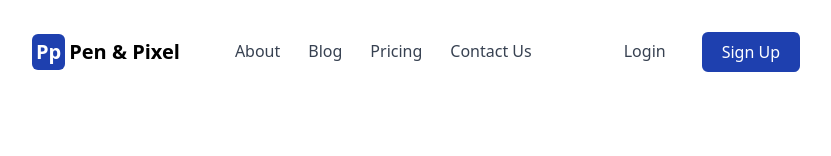
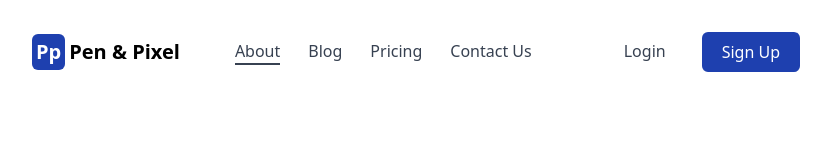
Before and after one commit to Torycd/companyfolio, a React (Create React App) app: page / in a window 1280 px wide. Shown: the top 156 px of the page, without its empty margins (224-1055 px from the left). Built offline with nearby package versions, Linux system fonts and the light colour scheme.

Commit message:
Navigation working

```diff
--- a/src/App.js
+++ b/src/App.js
@@ -1,6 +1,6 @@
 import { createBrowserRouter, RouterProvider } from "react-router-dom";
 import MainLandingPage from "./MainLandingPage";
-import HomePage from "./pages/HomePage";
+import AboutPage from "./pages/AboutPage";
 
 
 function App() {
@@ -11,7 +11,7 @@ function App() {
       children: [
         {
           path: "/",
-          element: <HomePage/>
+          element: <AboutPage/>
         }
       ]
     }
--- a/src/components/Card/Detail.jsx
+++ b/src/components/Card/Detail.jsx
@@ -7,7 +7,7 @@ const Detail = ({title, heading, Content, btn}) => {
       <h2 className="text-blue-800 uppercase font-medium">
         {title}
       </h2>
-      <div className="text-gray-800 font-bold text-3xl  md:text-6xl space-y-2">
+      <div className="text-gray-800 font-bold text-xl xl:text-6xl  md:text-xl space-y-2">
         <h2 className="text-wrap">{heading}</h2>
 
       </div>
--- a/src/components/HomePageRow/Hero.jsx
+++ b/src/components/HomePageRow/Hero.jsx
@@ -14,7 +14,7 @@ const Hero = () => {
     <div className="grid md:grid-cols-2 h-screen grid-cols-1 md:gap-20 ">
         <Detail  btn={btn} heading={heading} title={title} Content={Content}  />
         <img
-          className="rounded-lg mt-20 md:mt-0 flex self-center order-first md:order-last"
+          className="rounded-lg mt-20 sm:mt-0 flex self-center order-first md:order-last"
           src={image}
           alt="Hero"
         />
--- a/src/components/HomePageRow/Vision.jsx
+++ b/src/components/HomePageRow/Vision.jsx
@@ -13,7 +13,7 @@ const Vision = () => {
   return (
     <div className="grid md:grid-cols-2 md:gap-20 ">
       <img
-        className="rounded-lg mb-10"
+        className="rounded-lg mt-20 sm:mt-0 "
         src={image}
         alt="Hero"
       />
--- a/src/components/Navigation/NavigationMenu.jsx
+++ b/src/components/Navigation/NavigationMenu.jsx
@@ -1,4 +1,5 @@
 import { useState } from "react";
+import { Link, NavLink } from "react-router-dom";
 
 import { AiOutlineClose, AiOutlineMenu } from "react-icons/ai";
 import Button from "../Button/Button";
@@ -10,6 +11,8 @@ const NavigationMenu = () => {
   };
   const navClass =
     "transition duration-300 font-medium mr-2 lg:mr-5 border-b-2 border-white   hover:border-gray-700";
+  const activeClass =
+    "transition duration-300 font-medium mr-2 lg:mr-5 border-b-2 border-gray-700";
   return (
     <div>
       <div className="">
@@ -20,11 +23,43 @@ const NavigationMenu = () => {
           </div>
           <div className="hidden lg:flex gap-1 lg:gap-4 text-gray-700">
             <ul className="flex items-center gap-1 lg:gap-2">
-              <li className={navClass}>About</li>
-              <li className={navClass}>Blog</li>
-              <li className={navClass}>Pricing</li>
-              <li className={navClass}>Contact Us</li>
-              <li className={`ml-1 lg:ml-16 ${navClass}`}>Login</li>
+              <NavLink
+                className={({ isActive }) =>
+                  isActive ? activeClass : navClass
+                }
+                to="/"
+                end
+              >
+                <li>About</li>
+              </NavLink>
+              <NavLink
+                to="/Blog"
+                className={({ isActive }) =>
+                  isActive ? activeClass : navClass
+                }
+              >
+                <li>Blog</li>
+              </NavLink>
+              <NavLink
+                to="/Pricing"
+                className={({ isActive }) =>
+                  isActive ? activeClass : navClass
+                }
+              >
+                <li>Pricing</li>
+              </NavLink>
+              <NavLink
+                to="/Contact"
+                className={({ isActive }) =>
+                  isActive ? activeClass : navClass
+                }
+              >
+                <li>Contact Us</li>
+              </NavLink>
+
+              <Link to="/Login" className={`ml-1 lg:ml-16 ${navClass}`}>
+                Login
+              </Link>
             </ul>
             <Button>Sign Up</Button>
           </div>
--- a/src/pages/HomePage.jsx
+++ b/src/pages/AboutPage.jsx
@@ -6,7 +6,7 @@ import Values from "../components/HomePageRow/Values";
 import Vision from "../components/HomePageRow/Vision";
 
 
-const HomePage = () => {
+const AboutPage = () => {
 
   return (
     <Animation>
@@ -18,4 +18,4 @@ const HomePage = () => {
   );
 };
 
-export default HomePage;
+export default AboutPage;
```
